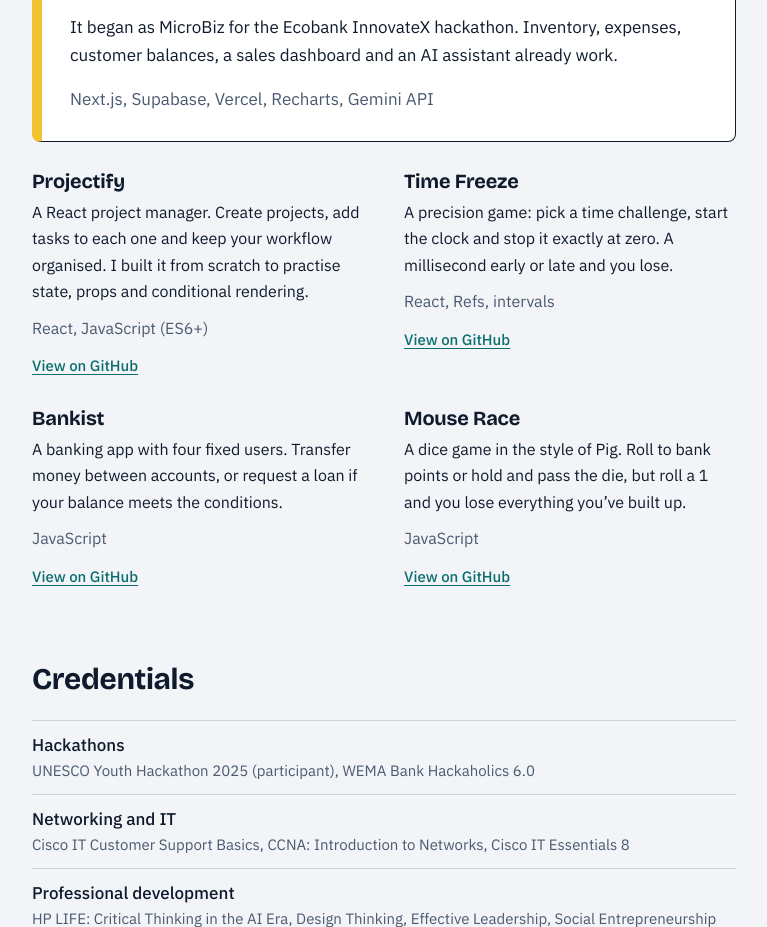
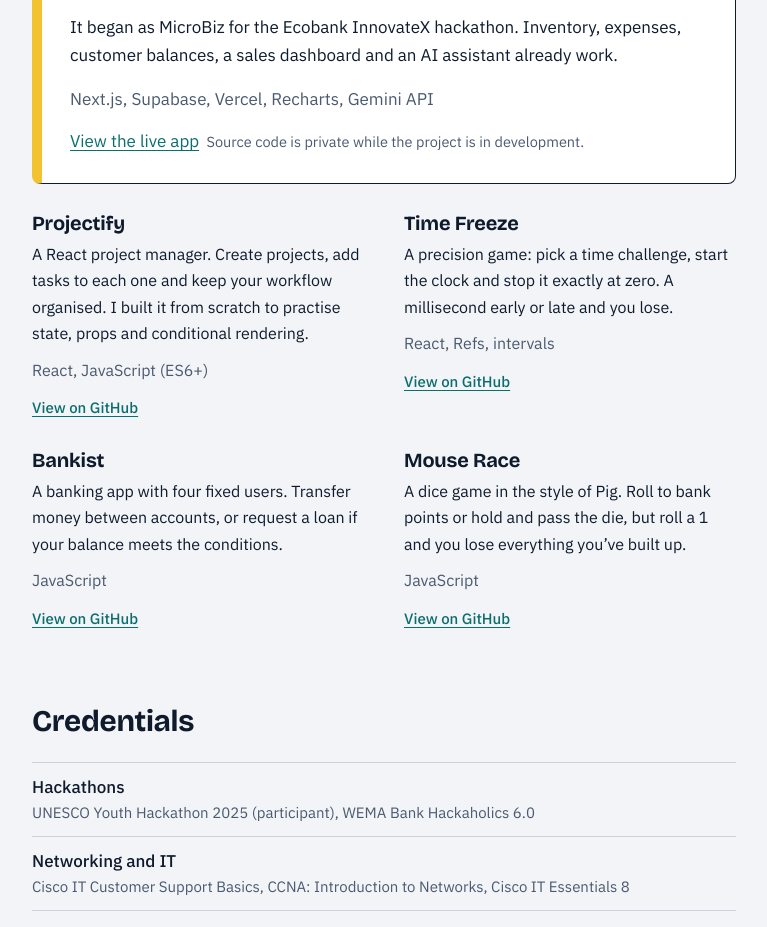
Before and after one commit to mujibakare/mujibakare.github.io, a plain HTML site: page index.html in a window 1280 px wide. Shown: the part 2489-3416 px from the top of the page, without its empty margins (432-1199 px from the left). Drawn offline with nearby package versions, Linux system fonts and the light colour scheme.

Commit message:
Updated inventt live demo link

```diff
--- a/index.html
+++ b/index.html
@@ -190,8 +190,7 @@ footer{margin-top:72px;color:var(--muted);font-size:14px}
         <p>An AI-powered operating and financing-readiness platform for small businesses. A shop owner records sales at the checkout, Inventt creates the invoice and a payment link or QR code, and the records build into evidence for a financing-readiness report, shared only with the owner’s consent.</p>
         <p>It began as MicroBiz for the Ecobank InnovateX hackathon. Inventory, expenses, customer balances, a sales dashboard and an AI assistant already work.</p>
         <p class="tags">Next.js, Supabase, Vercel, Recharts, Gemini API</p>
-        <!-- Add a link here when the repo or live demo is ready, for example:
-        <p><a class="go" href="https://github.com/mjbakare/inventt">View on GitHub</a></p> -->
+        <p style="margin:14px 0 0"><a class="go" href="https://inventt.vercel.app" target="_blank" rel="noopener">View the live app</a> <span class="tags">&nbsp;Source code is private while the project is in development.</span></p>
       </article>
 
       <div class="proj">
```
